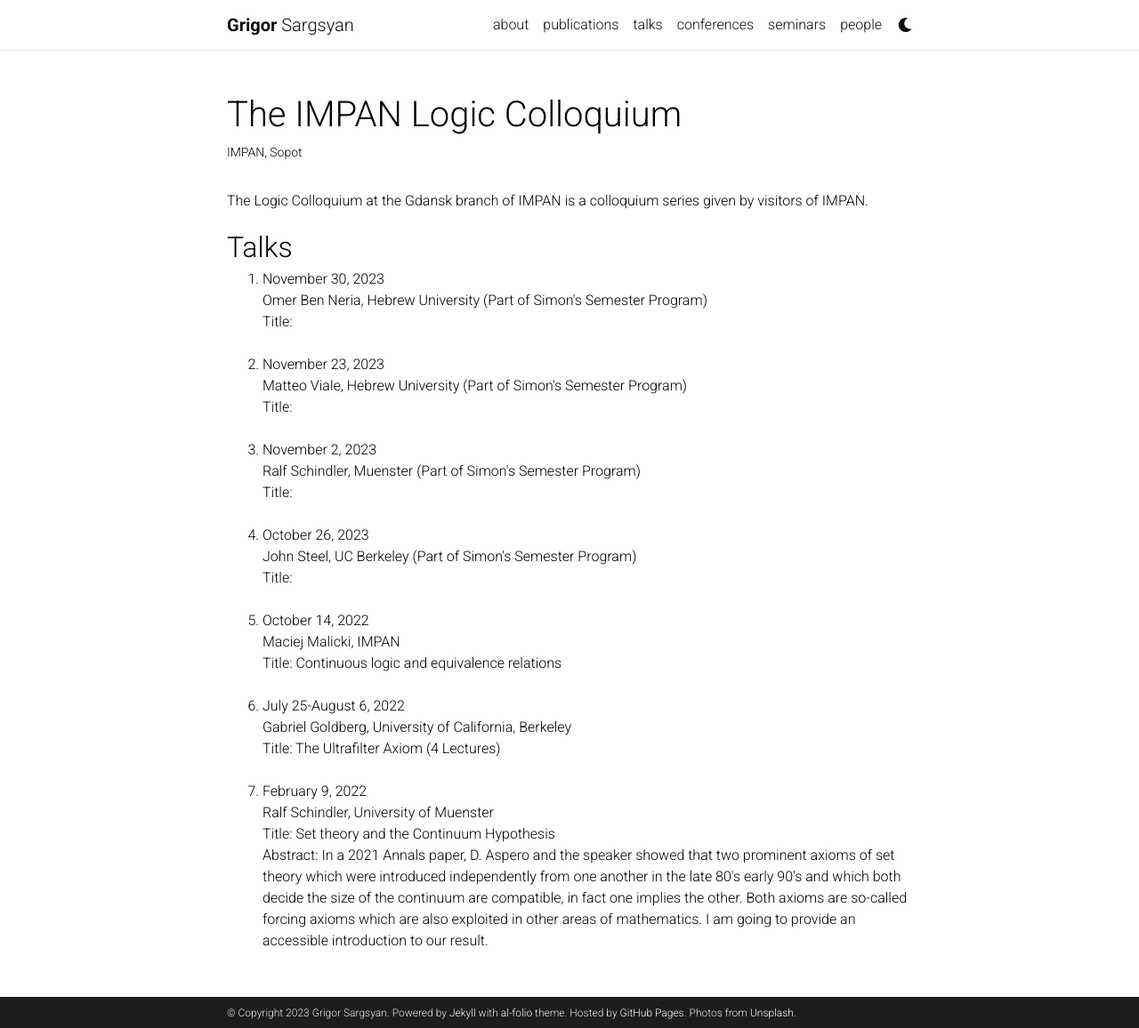
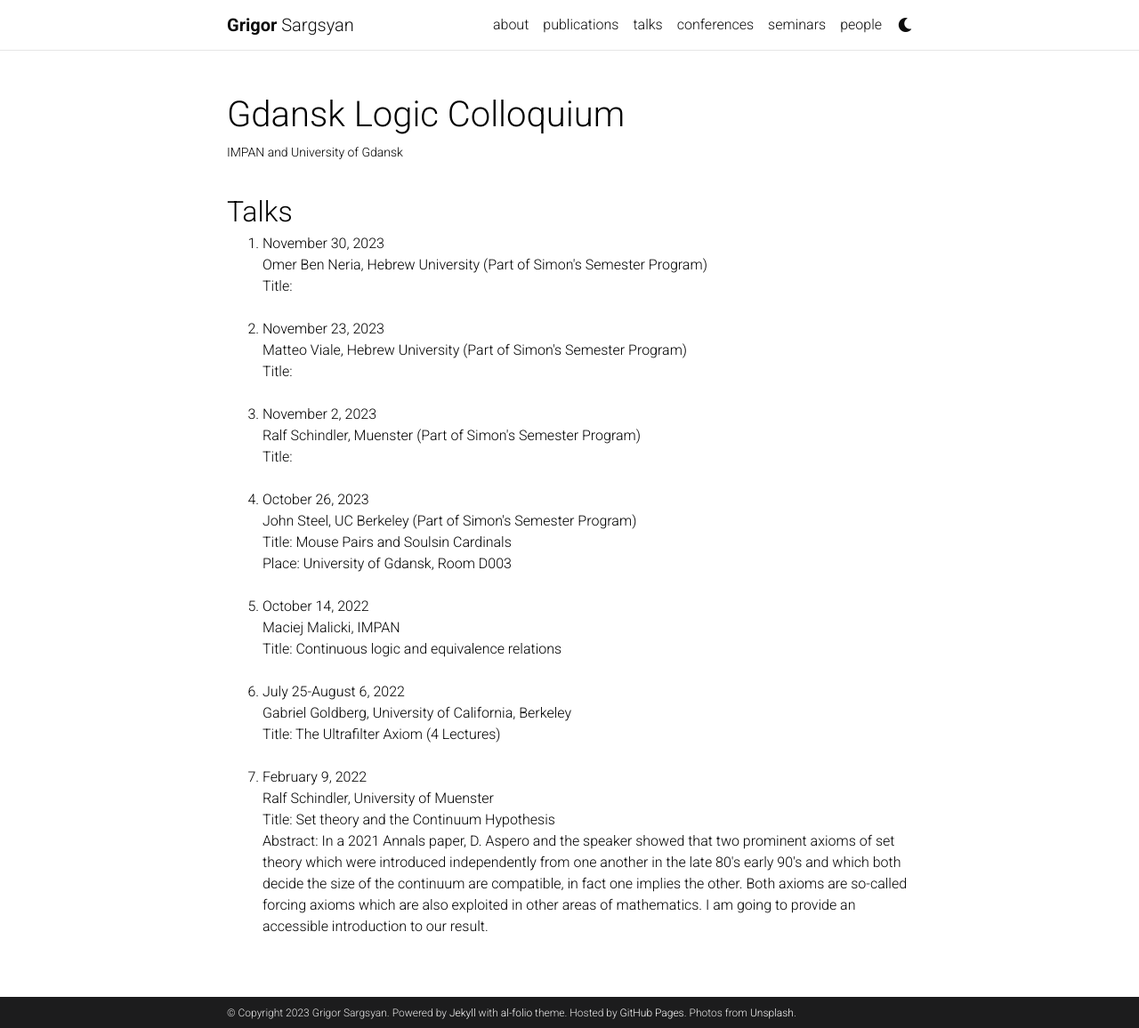
Before and after one commit to grigorsarg/grigorsarg.github.io, a Jekyll site: the page built from _seminars/LC.md, in a window 1280 px wide and 1156 px high. Shown: the whole window at 89% size. Built offline with Jekyll 4.4.1, drawn with Linux system fonts in a browser that asks for light colours; comment, search, counter and statistics services are not loaded; a style sheet for code colours, icons or effects is not loaded.

Commit message:
Update LC.md

```diff
--- a/_seminars/LC.md
+++ b/_seminars/LC.md
@@ -1,13 +1,11 @@
 ---
 layout: page
-title: The IMPAN Logic Colloquium
-description: IMPAN, Sopot
+title: Gdansk Logic Colloquium
+description: IMPAN and University of Gdansk
 img: assets/img/impan.jpg
 importance: 2
 
 ---
-
-The Logic Colloquium at the Gdansk branch of IMPAN is a colloquium series given by visitors of IMPAN.
 
 <font size="+3">Talks</font>
 
@@ -29,7 +27,8 @@ Ralf Schindler, Muenster (Part of Simon's Semester Program)<br>
 
 <li> October 26, 2023<br>
 John Steel, UC Berkeley (Part of Simon's Semester Program)<br>
-  Title: </li><br>
+  Title: Mouse Pairs and Soulsin Cardinals<br>
+  Place: University of Gdansk, Room D003</li><br>
 
 
 <li> October 14, 2022<br>
```
